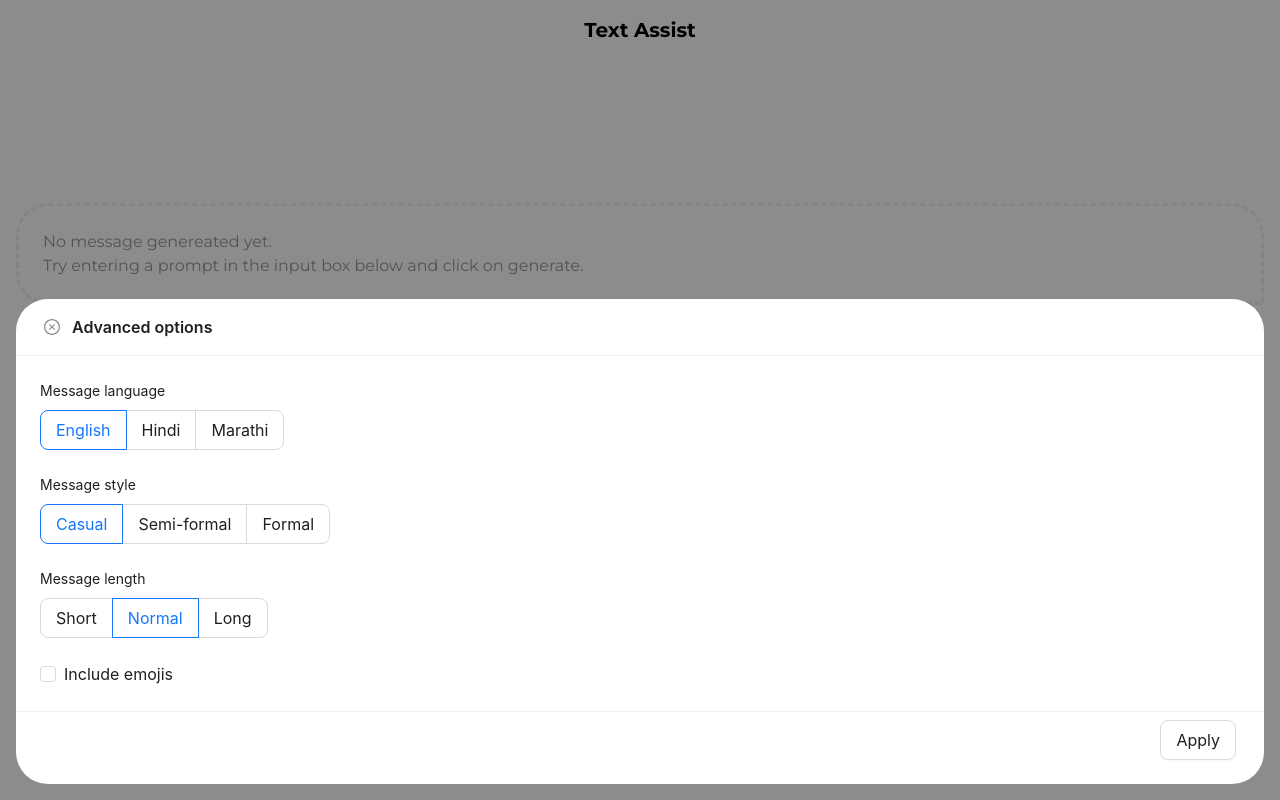
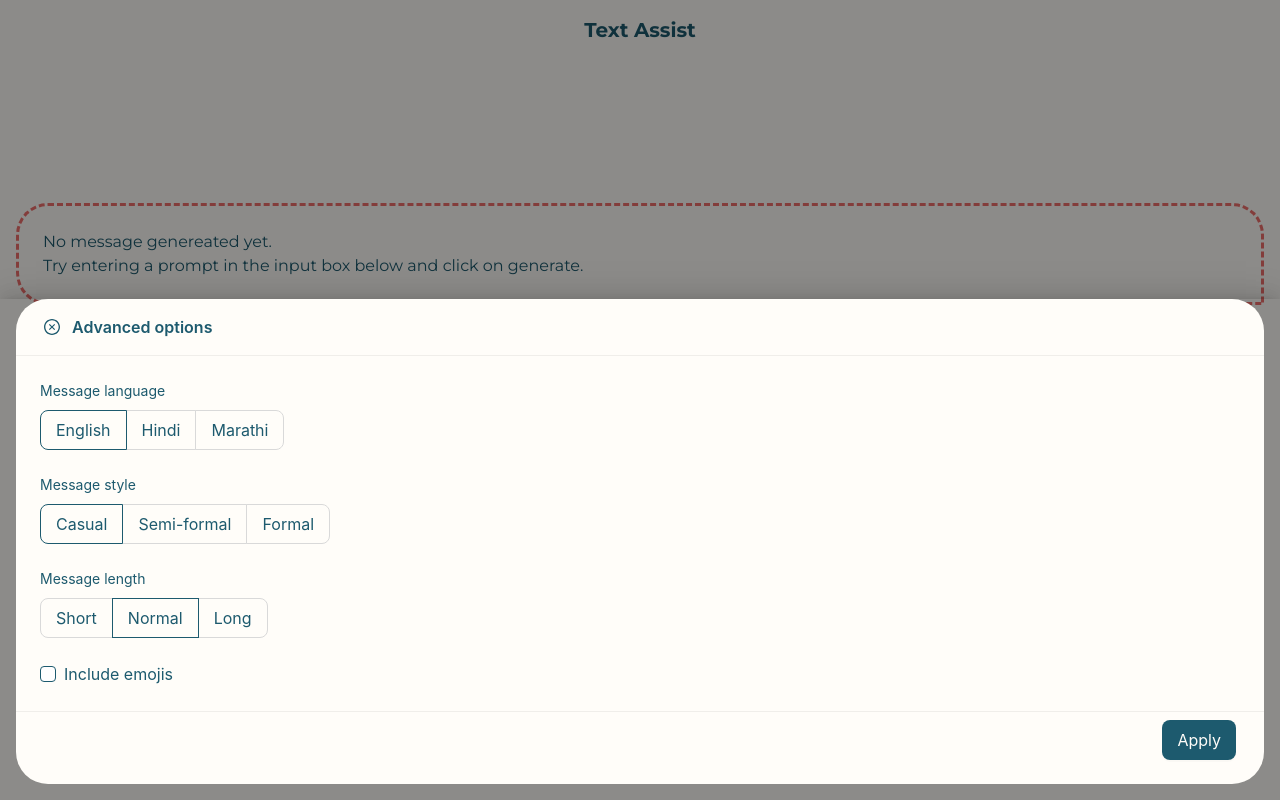
Before and after one commit to SaishSankhe/text-assist, a Next.js app: page / in a window 1280 px wide. Both pictures are taken after a click on the button "More options". Built offline with nearby package versions, Linux system fonts and the light colour scheme.

Commit message:
adds colors

```diff
--- a/components/CopyToClipboard.js
+++ b/components/CopyToClipboard.js
@@ -50,9 +50,9 @@ const CopyButton = styled(Button)`
   &.ant-btn-default {
     font-size: 1rem;
     border-radius: 5rem;
-    border: solid 1px #282828;
+    border: solid 1px #1d5a6e;
     height: 3rem;
-    background-color: #f9f9f9;
-    color: #282828;
+    background-color: #cae2e4;
+    color: #1d5a6e;
   }
 `;
--- a/next.config.js
+++ b/next.config.js
@@ -1,6 +1,11 @@
 /** @type {import('next').NextConfig} */
+const path = require('path');
+
 const nextConfig = {
   reactStrictMode: true,
+  sassOptions: {
+    includePaths: [path.join(__dirname, 'styles')],
+  },
 };
 
 module.exports = nextConfig;
--- a/package.json
+++ b/package.json
@@ -21,6 +21,7 @@
   "devDependencies": {
     "autoprefixer": "^10.4.14",
     "postcss": "^8.4.21",
+    "sass": "^1.61.0",
     "tailwindcss": "^3.3.1"
   }
 }
--- a/pages/_app.js
+++ b/pages/_app.js
@@ -1,5 +1,5 @@
-import '@/styles/globals.css'
+import '@/styles/globals.scss';
 
 export default function App({ Component, pageProps }) {
-  return <Component {...pageProps} />
+  return <Component {...pageProps} />;
 }
--- a/pages/index.js
+++ b/pages/index.js
@@ -150,9 +150,9 @@ export default function Home() {
                 {result.message}
               </MessageCardDiv>
             ) : loading ? (
-              <MessageCardDiv className="message-container p-6">
+              <MessageCardDivSkeleton className="message-container p-6">
                 <Skeleton active={loading} title={false} />
-              </MessageCardDiv>
+              </MessageCardDivSkeleton>
             ) : isError ? (
               <ErrorMessageCardDiv className="message-container p-6">
                 Apologies! Something went wrong. Please try once again.
@@ -182,7 +182,7 @@ export default function Home() {
                   type="default"
                   size="large"
                   onClick={closeDrawer}
-                  className="mr-3"
+                  className="mr-3 apply-btn"
                 >
                   Apply
                 </Button>
@@ -323,12 +323,13 @@ export default function Home() {
 
 const MessageCardDiv = styled.div`
   border-radius: 2rem 2rem 0.1rem;
-  background-color: #efefef;
+  background-color: #ef6f6c;
+  color: #fffdf9;
 `;
 
 const NoMessageCardDiv = styled.div`
-  color: #979797;
-  border: dashed 3.5px #efefef;
+  color: #1d5a6e;
+  border: dashed 3.5px #ef6f6c;
   border-radius: 2rem 2rem 0.1rem;
 `;
 
@@ -340,16 +341,16 @@ const CustomInput = styled(Input)`
   border: none;
   font-size: 1rem;
   height: 3.25rem;
-  border: 1px solid #eaeaea;
+  background-color: #fffdf9;
+  border-bottom: 1px solid #cae2e4;
   border-radius: 0.5rem 0.5rem 0 0;
 `;
 
 const InputAttachedOptions = styled.div`
-  background-color: #fff;
+  background-color: #fffdf9;
   border-radius: 0 0 0.5rem 0.5rem;
-  border: 1px solid #eaeaea;
-  border-top: none;
   margin-top: -24px;
+  color: #1d5a6e;
 `;
 
 const FullWidthButton = styled(Button)`
@@ -363,8 +364,8 @@ const FullWidthButton = styled(Button)`
     font-size: 1rem;
     border-radius: 0.5rem;
     height: 3.25rem;
-    background-color: #282828;
-    color: #ffffff;
+    background-color: #1d5a6e;
+    color: #fffdf9;
     border: none;
   }
 `;
@@ -379,9 +380,9 @@ const SmallButtonSpaceBetween = styled(Button)`
   &.ant-btn-default {
     font-size: 0.85rem;
     border-radius: 0.5rem;
-    border: solid 1px #eaeaea;
-    background-color: #efefef;
-    color: #282828;
+    border: none;
+    background-color: #cae2e4;
+    color: #1d5a6e;
   }
 `;
 
@@ -390,9 +391,14 @@ const CustomDrawer = styled(Drawer)`
 
   &.ant-drawer-content {
     width: auto;
+    background-color: #fffdf9;
   }
 `;
 
 const LargerFontCheckbox = styled(Checkbox)`
   font-size: 1rem !important;
 `;
+
+const MessageCardDivSkeleton = styled(MessageCardDiv)`
+  background-color: #cae2e4;
+`;
--- /dev/null
+++ b/styles/_mixins.scss
@@ -0,0 +1,5 @@
+@mixin spread-map($map: ()) {
+  @each $key, $value in $map {
+    #{$key}: $value;
+  }
+}
--- a/styles/globals.css
+++ /dev/null
@@ -1,34 +0,0 @@
-@tailwind base;
-@tailwind components;
-@tailwind utilities;
-
-.icon-hidden {
-  display: none;
-}
-
-.icon-show {
-  display: block;
-}
-
-section {
-  height: 60vh;
-  max-height: 60vh;
-}
-
-.form-card {
-  background-color: #f9f9f9;
-  border-radius: 2rem;
-}
-
-.ant-form-item-explain-error {
-  font-size: 0.75rem;
-}
-
-.ant-drawer-content-wrapper {
-  box-shadow: none !important;
-}
-
-.ant-drawer-footer {
-  display: flex;
-  justify-content: flex-end;
-}
--- /dev/null
+++ b/styles/globals.scss
@@ -0,0 +1,87 @@
+@tailwind base;
+@tailwind components;
+@tailwind utilities;
+
+body {
+  background-color: #fffdf9;
+}
+
+h1 {
+  color: #1d5a6e;
+}
+
+.ant-input {
+  background-color: #fffdf9;
+  color: #1d5a6e;
+}
+
+.icon-hidden {
+  display: none;
+}
+
+.icon-show {
+  display: block;
+}
+
+section {
+  height: 60vh;
+  max-height: 60vh;
+}
+
+.form-card {
+  background-color: #cae2e4;
+  border-radius: 2rem;
+}
+
+.ant-form-item-explain-error {
+  font-size: 0.75rem;
+}
+
+.ant-form-item-label > label {
+  color: #1d5a6e !important;
+}
+
+label {
+  color: #1d5a6e !important;
+}
+
+.ant-checkbox-inner {
+  border-color: #1d5a6e !important;
+}
+
+.ant-radio-button-wrapper-checked:not(
+    .ant-radio-button-wrapper-disabled
+  ):first-child {
+  box-shadow: none !important;
+}
+
+.ant-radio-button-wrapper {
+  background-color: #fffdf9 !important;
+}
+
+.ant-radio-button-wrapper-checked {
+  border-color: #1d5a6e !important;
+}
+
+.ant-select-selector {
+  background-color: #fffdf9 !important;
+  color: #1d5a6e !important;
+  border: 1px solid #cae2e4 !important;
+}
+
+.ant-drawer-title,
+.ant-drawer-header,
+.ant-drawer-close {
+  color: #1d5a6e !important;
+}
+
+.ant-drawer-footer {
+  display: flex;
+  justify-content: flex-end;
+}
+
+.apply-btn {
+  background-color: #1d5a6e;
+  border: none;
+  color: #fffdf9;
+}
--- /dev/null
+++ b/styles/themes.scss
@@ -0,0 +1,6 @@
+@import 'variables';
+@import 'mixins';
+
+:root.light {
+  @include spread-map($theme-map-light);
+}
```
Also changed, not shown: styles/_variables.scss (added, +7 -0 lines), 1 other file (tests, documents, lock files or other folders).
